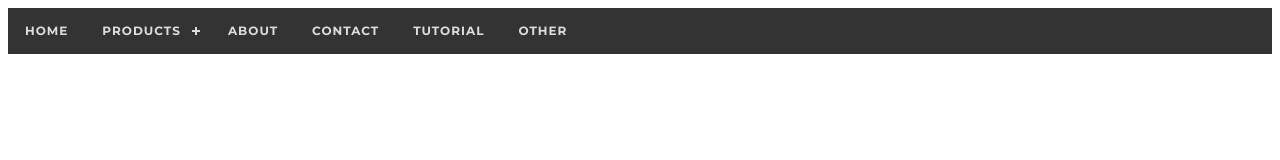
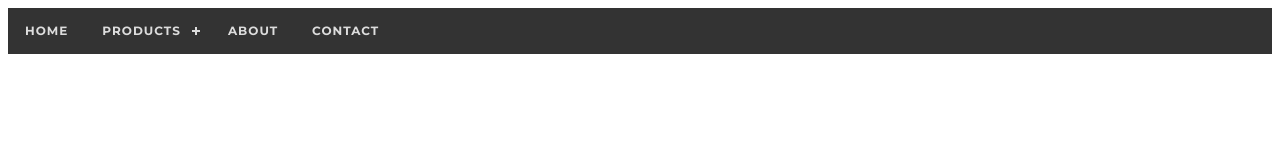
Before and after one commit to chumdola/test, a plain HTML site: page index.html in a window 1280 px wide. Drawn offline with nearby package versions, Linux system fonts and the light colour scheme.

Commit message:
delete nav list

```diff
--- a/index.html
+++ b/index.html
@@ -32,8 +32,7 @@
    </li>
    <li><a href='#'>About</a></li>
    <li><a href='#'>Contact</a></li>
-      <li><a href='#'>Tutorial</a></li>
-   <li><a href='#'>other</a></li>
+
 </ul>
 </div>
 
```
